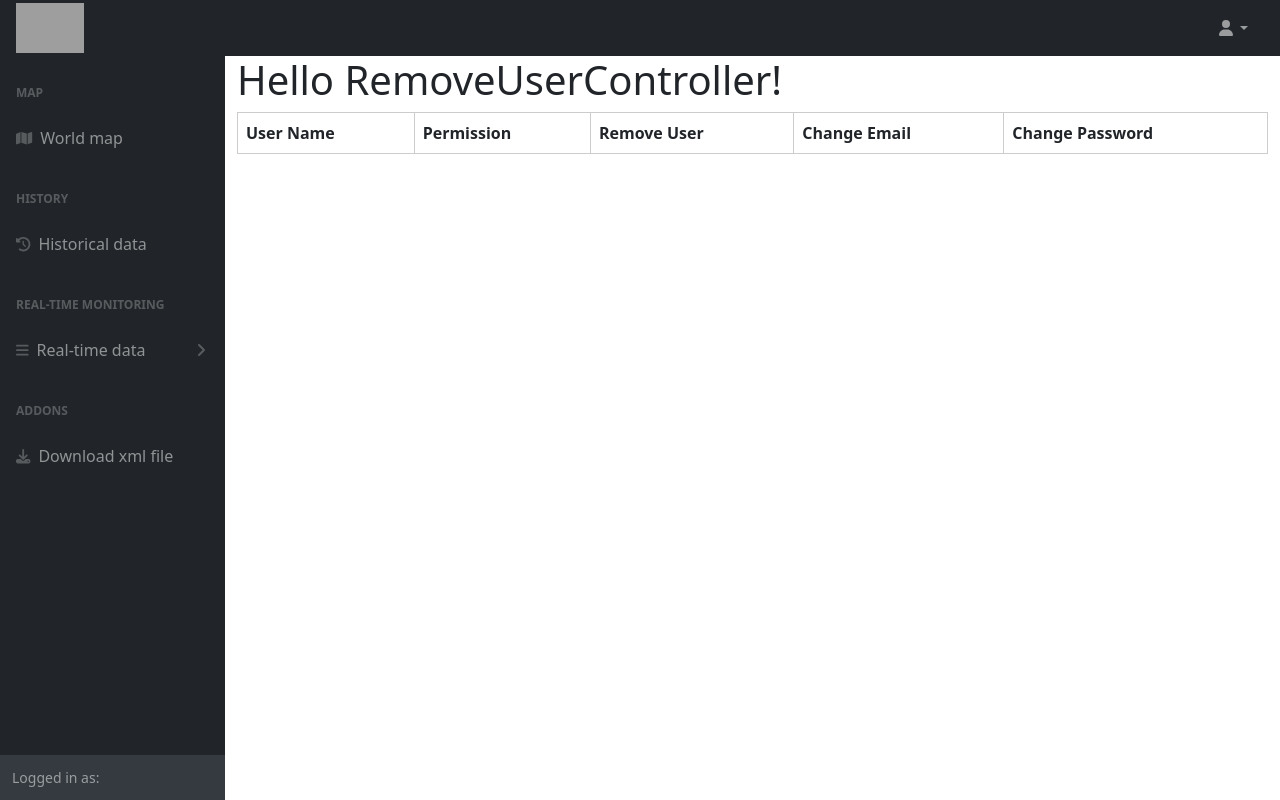
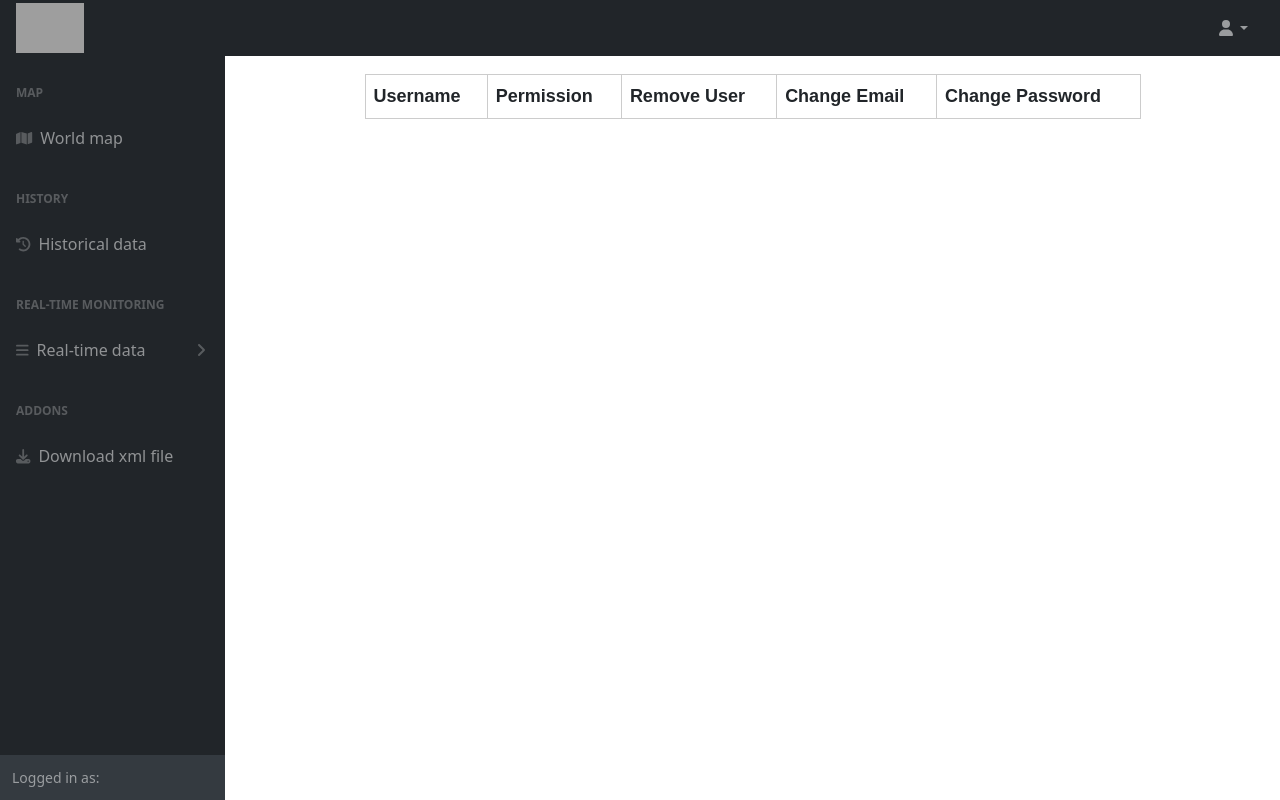
Before and after one commit to IhabSaf/AlAhali-Project-Periode4, a Symfony app: template templates/remove_user/index.html.twig in a window 1280 px wide. Run offline with Twig, Linux system fonts and the light colour scheme; the template is opened without the code that fills it, so the values that code supplies are empty; some libraries are stand-ins or nearby versions; grey boxes are pictures that could not be loaded.

Commit message:
split out css in removeuser page

```diff
--- a/templates/remove_user/index.html.twig
+++ b/templates/remove_user/index.html.twig
@@ -4,47 +4,47 @@
 
 {% block body %}
     <div class="container">
-        <h1>Hello RemoveUserController!</h1>
+        <link href="{{ asset('css/removeUser.css') }}" rel="stylesheet" />
 
         <table style="width: 100%; border-collapse: collapse;">
             <thead>
             <tr>
-                <th style="border: 1px solid #ccc; padding: 8px;">User Name</th>
-                <th style="border: 1px solid #ccc; padding: 8px;">Permission</th>
-                <th style="border: 1px solid #ccc; padding: 8px;">Remove User</th>
-                <th style="border: 1px solid #ccc; padding: 8px;">Change Email</th>
-                <th style="border: 1px solid #ccc; padding: 8px;">Change Password</th>
+                <th>Username</th>
+                <th>Permission</th>
+                <th>Remove User</th>
+                <th>Change Email</th>
+                <th>Change Password</th>
 
             </tr>
             </thead>
             <tbody>
             {% for user in users %}
                 <tr>
-                    <td style="border: 1px solid #ccc; padding: 8px;">{{ user.getEmail() }}</td>
-                    <td style="border: 1px solid #ccc; padding: 8px;">
+                    <td>{{ user.getEmail() }}</td>
+                    <td>
                         {% if user.IsAdmin() == 1 %}
                             Admin
                         {% else %}
                             Member
                         {% endif %}
                     </td>
-                    <td style="border: 1px solid #ccc; padding: 8px;">
+                    <td>
                         <form action="{{ path('app_remove_user_delete', {'id': user.getEmployeeId}) }}" method="POST" onsubmit="return confirm('Are you sure you want to remove this user?');">
-                            <button type="submit" style="background-color: #50a4ad; color: #fff; border: none; padding: 8px 16px; cursor: pointer;">Remove</button>
+                            <button type="submit" >Remove</button>
                         </form>
                     </td>
 
-                    <td style="border: 1px solid #ccc; padding: 8px;">
-                        <form action="{{ path('app_remove_user_change_email', {'id': user.getEmployeeId}) }}" method="POST">
+                    <td>
+                        <form action="{{ path('app_remove_user_change_email', {'id': user.getEmployeeId}) }}" method="POST" onsubmit="return confirm('Are you sure you want to change the Email of this user?');">
                             <input type="text" name="email" placeholder="New Email">
-                            <button type="submit" style="background-color: #50a4ad; color: #fff; border: none; padding: 8px 16px; cursor: pointer;">Change Email</button>
+                            <button type="submit">Change Email</button>
                         </form>
                     </td>
 
-                    <td style="border: 1px solid #ccc; padding: 8px;">
-                        <form action="{{ path('app_remove_user_change_password', {'id': user.getEmployeeId}) }}" method="POST">
+                    <td>
+                        <form action="{{ path('app_remove_user_change_password', {'id': user.getEmployeeId}) }}" method="POST" onsubmit="return confirm('Are you sure you want to change the password this user?');">
                             <input type="password" name="password" placeholder="New Password">
-                            <button type="submit" style="background-color: #50a4ad; color: #fff; border: none; padding: 8px 16px; cursor: pointer;">Change Password</button>
+                            <button type="submit" >Change Password</button>
                         </form>
                     </td>
                 </tr>
```
Also changed, not shown: public/css/removeUser.css (+30 -0 lines).
